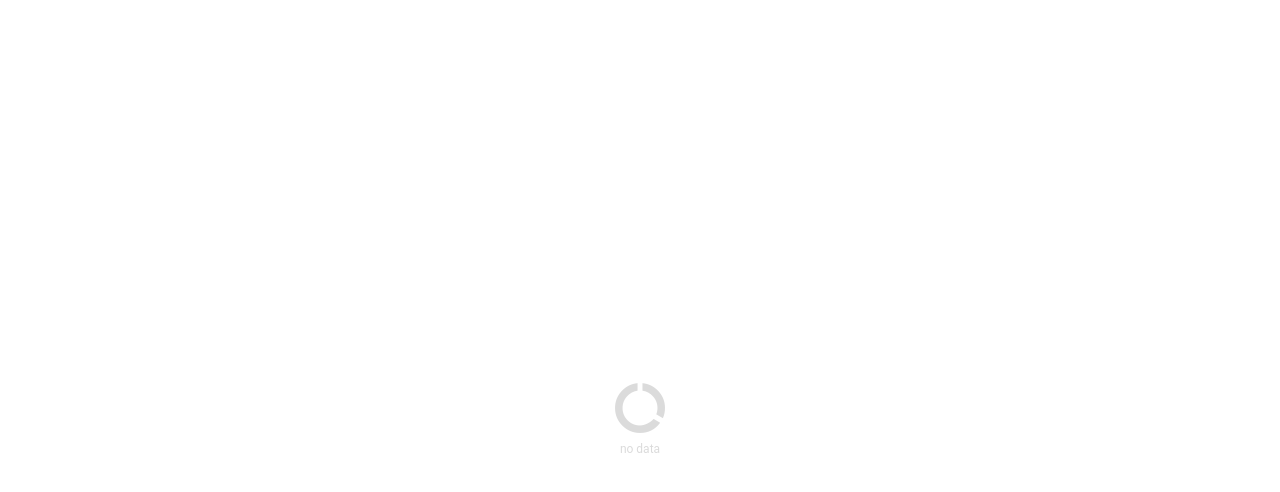
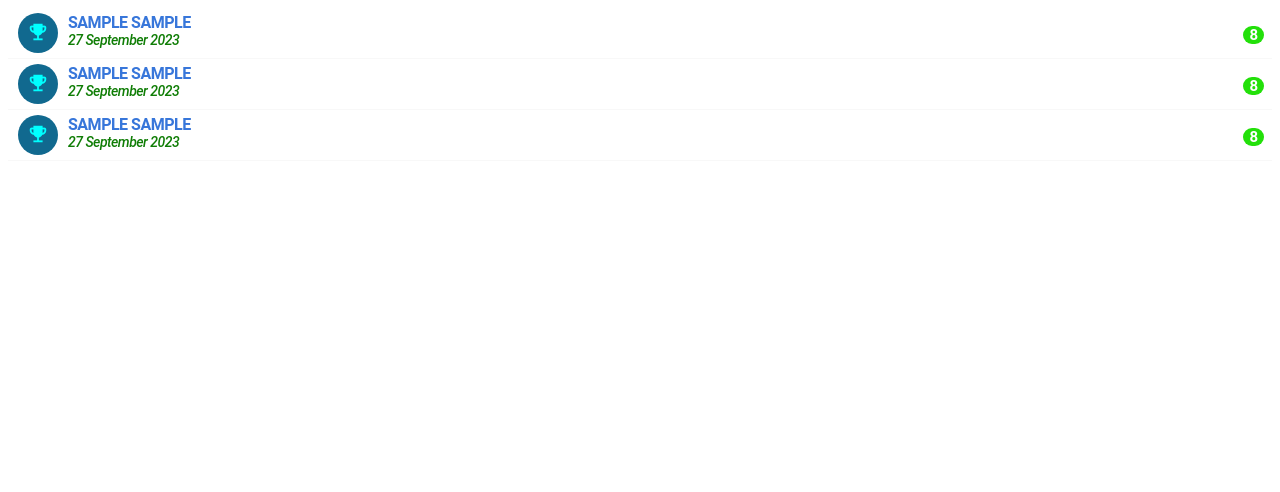
Before and after one commit to Smikey1/custom_list_view, a plain HTML site: page index.html in a window 1280 px wide. Drawn offline with nearby package versions, Linux system fonts and the light colour scheme; some packages are replaced by stand-ins of ours; a script that the page names is missing.

Commit message:
:pencil2: Refactoring Code

```diff
--- a/index.html
+++ b/index.html
@@ -3,21 +3,16 @@
 <head>
     <meta charset="utf-8" />
     <title></title>
-    <meta
-      name="viewport"
-      content="width=device-width,initial-scale=1, maximum-scale=1, user-scalable=no"
-    />
+    <meta name="viewport" content="width=device-width,initial-scale=1, maximum-scale=1, user-scalable=no">
 
-    <link
-      rel="stylesheet"
-      href="https://fonts.googleapis.com/icon?family=Material+Icons"
-    />
+    <link rel="stylesheet" href="https://fonts.googleapis.com/icon?family=Material+Icons">
     <script src="https://ajax.googleapis.com/ajax/libs/jquery/3.4.1/jquery.min.js"></script>
     <script src="jquery.scrollTo.js"></script>
     <link href="customListview.css" rel="stylesheet" />
     <script>
-      $(document).on("click contextmenu", ".listview li", function () {
-        $(".listview li").removeClass("background_selected");
+        $(document).on('click contextmenu', '.listview li', function () {
+
+            $('.listview li').removeClass("background_selected");
             $(this).addClass("background_selected");
         });
         function deleteitem() {
@@ -32,40 +27,35 @@
                     requestAnimationFrame(function () {
                         Ripple(b);
                     });
-          },
+                }
             });
         }
 
         function Ripple(x) {
-        var ripple = $("<div></div>");
+            var ripple = $('<div></div>');
             // Set some initial CSS
             ripple.css({
-          position: "absolute",
+                position: 'absolute',
                 width: "1px",
                 height: "1px",
-          "border-radius": "50%",
+                'border-radius': "50%",
                 opacity: 1,
-          background: ["#ffc9c9"][
-            Math.floor(Math.random() * ["#ffc9c9"].length)
-          ],
-          "max-height": $(x).height() + "px",
-          "max-width": $(x).width() + "px",
-          top: "50%",
-          left: "50%",
+                background: ['#ffc9c9'][Math.floor(Math.random() * ['#ffc9c9'].length)],
+                'max-height': $(x).height() + "px",
+                'max-width': $(x).width() + "px",
+                top: '50%',
+                left: '50%'
             });
             ripple.css("zIndex", 999999);
             ripple.appendTo($(x));
             // Additional CSS to be set at the end of the browser's execution queue
-        setTimeout(
-          function () {
+            setTimeout(function () {
                 ripple.css({
-              transform: "scale(1000)",
+                    transform: 'scale(1000)',
                     opacity: 0,
-              transition: "all " + 450 + "ms linear",
+                    transition: 'all ' + 450 + 'ms linear'
                 });
-          }.bind($(x)),
-          10
-        );
+            }.bind($(x)), 10);
             //Remove ripple after it finished animating
             setTimeout(function () {
                 ripple.remove();
@@ -85,7 +75,26 @@
         }
     </script>
 </head>
-  <body oncontextmenu="return false;" ontouchstart="">
-    <ul empty-text="no data" class="listview"></ul>
+<body oncontextmenu="return false;"ontouchstart="">
+    <ul empty-text="no data" class="listview">
+        <li>
+            <ic icon ="emoji_events" style="color: cyan;"></ic>
+            <headtitle>SAMPLE SAMPLE</headtitle>
+            <subtitle><em>27 September 2023</em></subtitle>
+            <money>8</money>
+        </li>
+        <li>
+            <ic icon ="emoji_events" style="color: cyan;"></ic>
+            <headtitle>SAMPLE SAMPLE</headtitle>
+            <subtitle><em>27 September 2023</em></subtitle>
+            <money>8</money>
+        </li>
+        <li>
+            <ic icon ="emoji_events" style="color: cyan;"></ic>
+            <headtitle>SAMPLE SAMPLE</headtitle>
+            <subtitle><em>27 September 2023</em></subtitle>
+            <money>8</money>
+        </li>
+    </ul>
 </body>
 </html>
```
Lines whose indentation alone changed are shown as unchanged.
